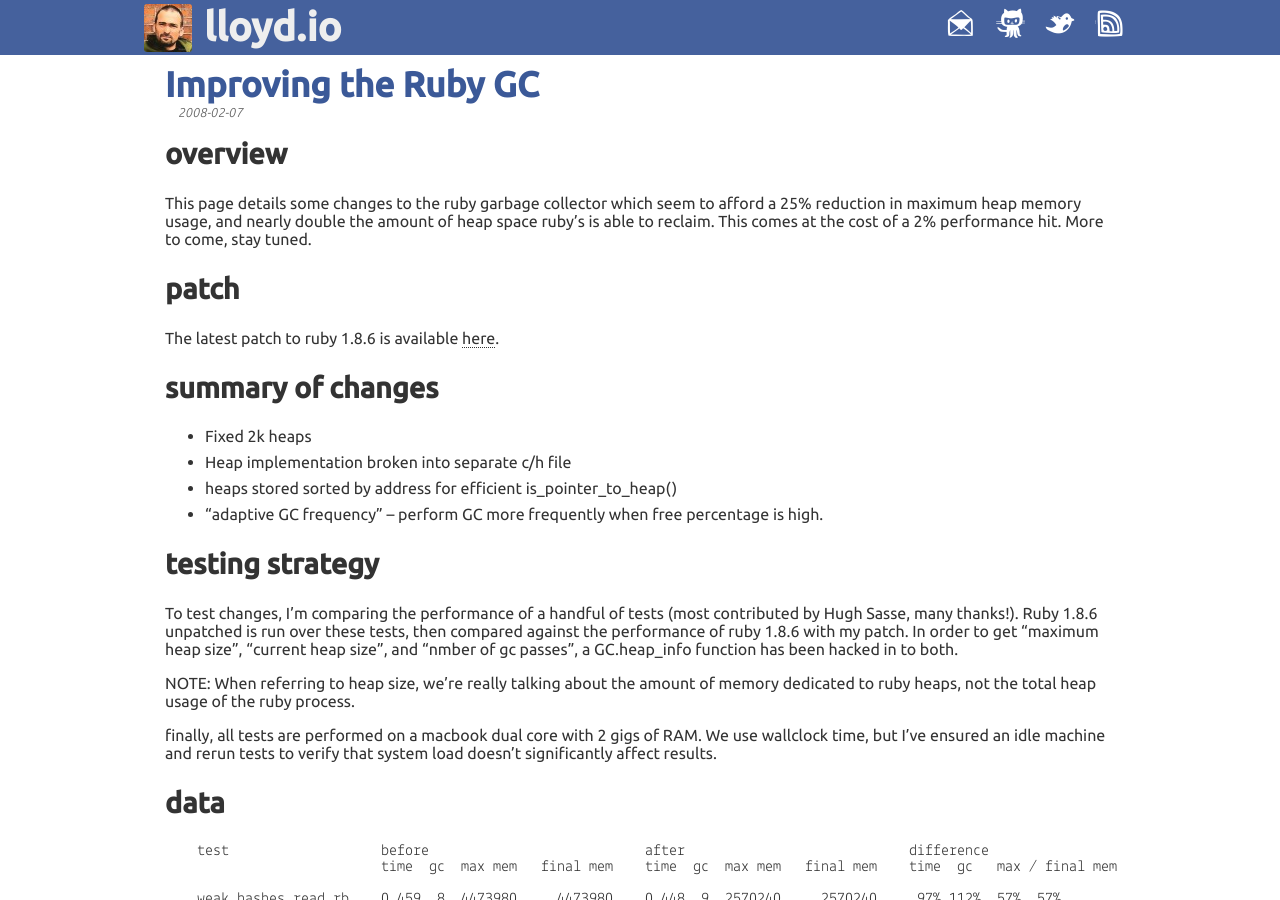
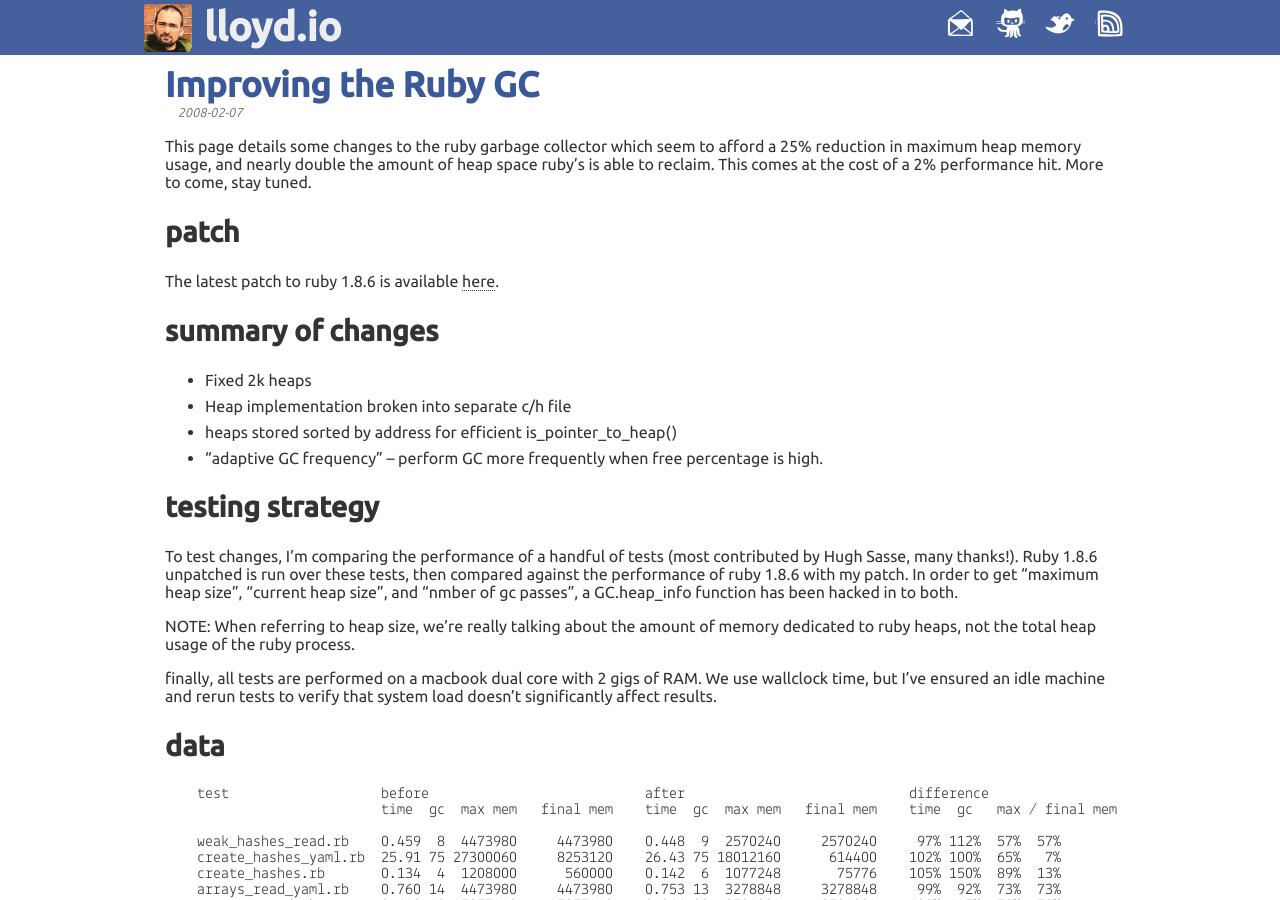
Before and after one commit to lloyd/lloyd.io, a Jekyll site: the page built from _posts/2008-02-07-improving-the-ruby-gc.html, in a window 1280 px wide and 900 px high. Built offline with Jekyll 4.4.1, drawn with Linux system fonts in a browser that asks for light colours; Markdown is read by kramdown in place of the engine named in the settings; comment, search, counter and statistics services are not loaded.

Commit message:
remove a useless header from ruby gc post

```diff
--- a/_posts/2008-02-07-improving-the-ruby-gc.html
+++ b/_posts/2008-02-07-improving-the-ruby-gc.html
@@ -2,8 +2,6 @@
 title: Improving the Ruby GC
 layout: post
 ---
-
-<h2>overview</h2>
 
 <p>This page details some changes to the ruby garbage collector which seem
 to afford a 25% reduction in maximum heap memory usage, and nearly double
```
